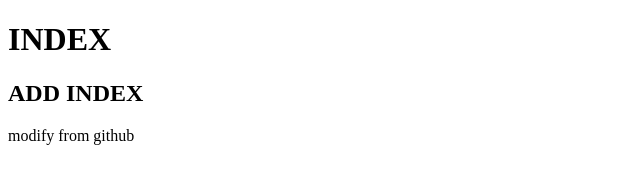
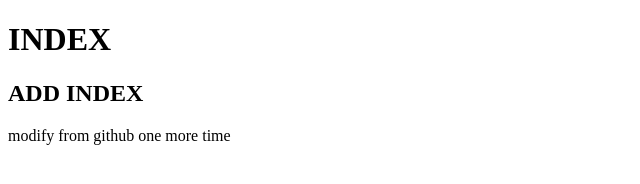
Before and after one commit to dorothymain/th_guestbook, a plain HTML site: page index.html in a window 1280 px wide. Shown: the whole page, without its empty margins (0-640 px from the left). Drawn offline with Linux system fonts and the light colour scheme.

Commit message:
Update index.html

```diff
--- a/index.html
+++ b/index.html
@@ -9,5 +9,6 @@
     <h1>INDEX</h1>
     <h2>ADD INDEX</h2>
     modify from github
+    one more time
 </body>
 </html>
```
